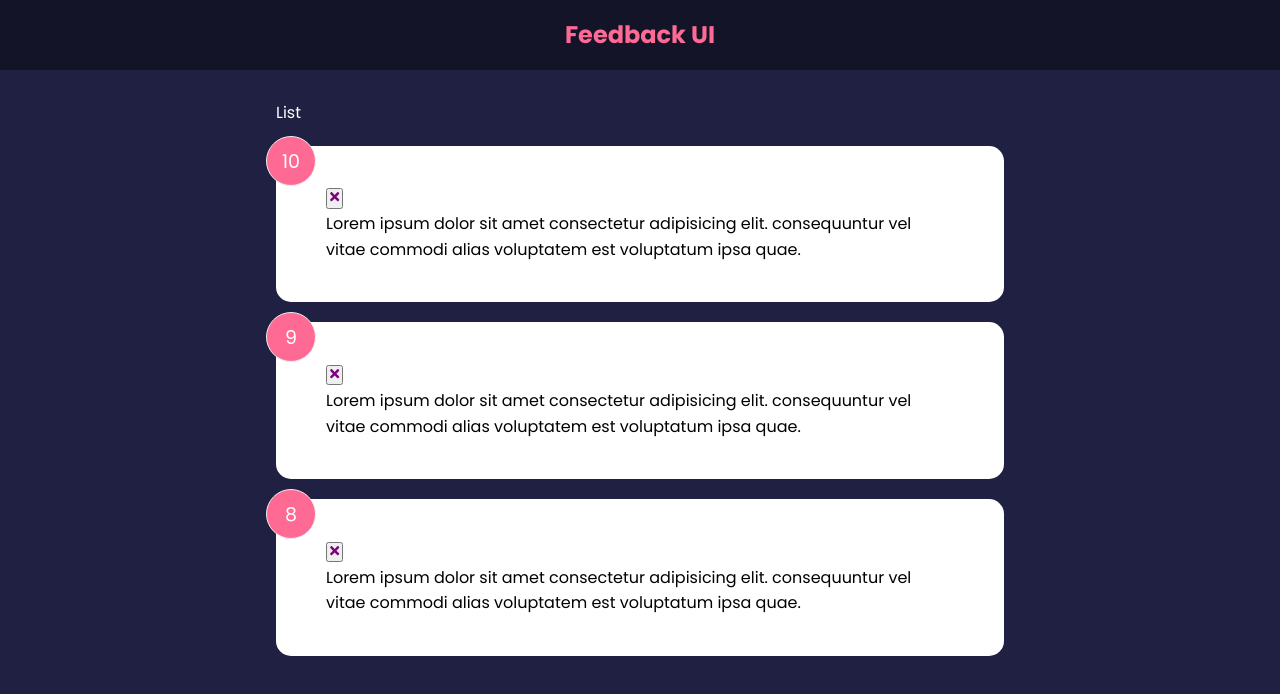
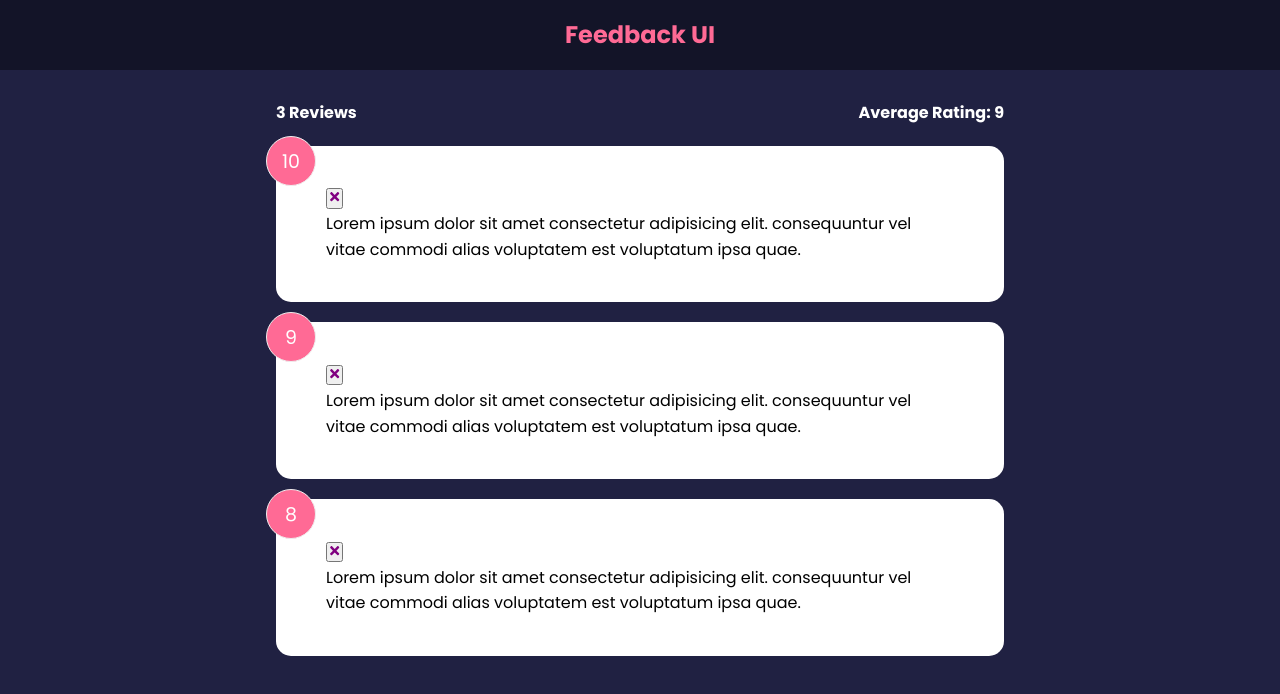
Before and after one commit to miquelespinosa2/feedback-react-app, a React (Create React App) app: page / in a window 1280 px wide. Shown: the top 694 px of the page. Built offline with nearby package versions, Linux system fonts and the light colour scheme.

Commit message:
finished the 18th lesson of the project

```diff
--- a/src/App.js
+++ b/src/App.js
@@ -2,6 +2,7 @@
 import Header from "./components/Header"
 import FeedbackList from "./components/FeedbackList"
 import FeedbackData from './data/FeedbackData'
+import FeedbackStats from './components/FeedbackStats'
 
 
 function App() {
@@ -17,6 +18,7 @@
     <>
     <Header  />
     <div className="container">
+      <FeedbackStats feedback={feedback}/>
       <FeedbackList feedback={feedback}
       handleDelete={deleteFeedback} />
     </div>
--- a/src/components/FeedbackList.jsx
+++ b/src/components/FeedbackList.jsx
@@ -6,7 +6,7 @@
     return <p>No feedback yet</p>
   }
   return (
-    <div className='feedback-list'>List
+    <div className='feedback-list'>
     {feedback.map((item) => (
       <FeedbackItem key={item.id} item={item}
       handleDelete={handleDelete} />
--- /dev/null
+++ b/src/components/FeedbackStats.jsx
@@ -0,0 +1,23 @@
+import PropTypes from 'prop-types'
+import React from 'react'
+
+function FeedbackStats({feedback}) {
+  // Calculate ratings avg
+  let average = feedback.reduce((acc, cur) => {
+    return acc + cur.rating
+  }, 0) / feedback.length
+
+  average = average.toFixed(1).replace(/[.,]0$/, '')
+  return (
+    <div className='feedback-stats'>
+      <h4>{feedback.length} Reviews</h4>
+      <h4>Average Rating: {isNaN(average) ? 0 : average}</h4>
+    </div>
+  )
+}
+
+FeedbackStats.propTypes = {
+  feedback: PropTypes.array.isRequired,
+}
+
+export default FeedbackStats
```
